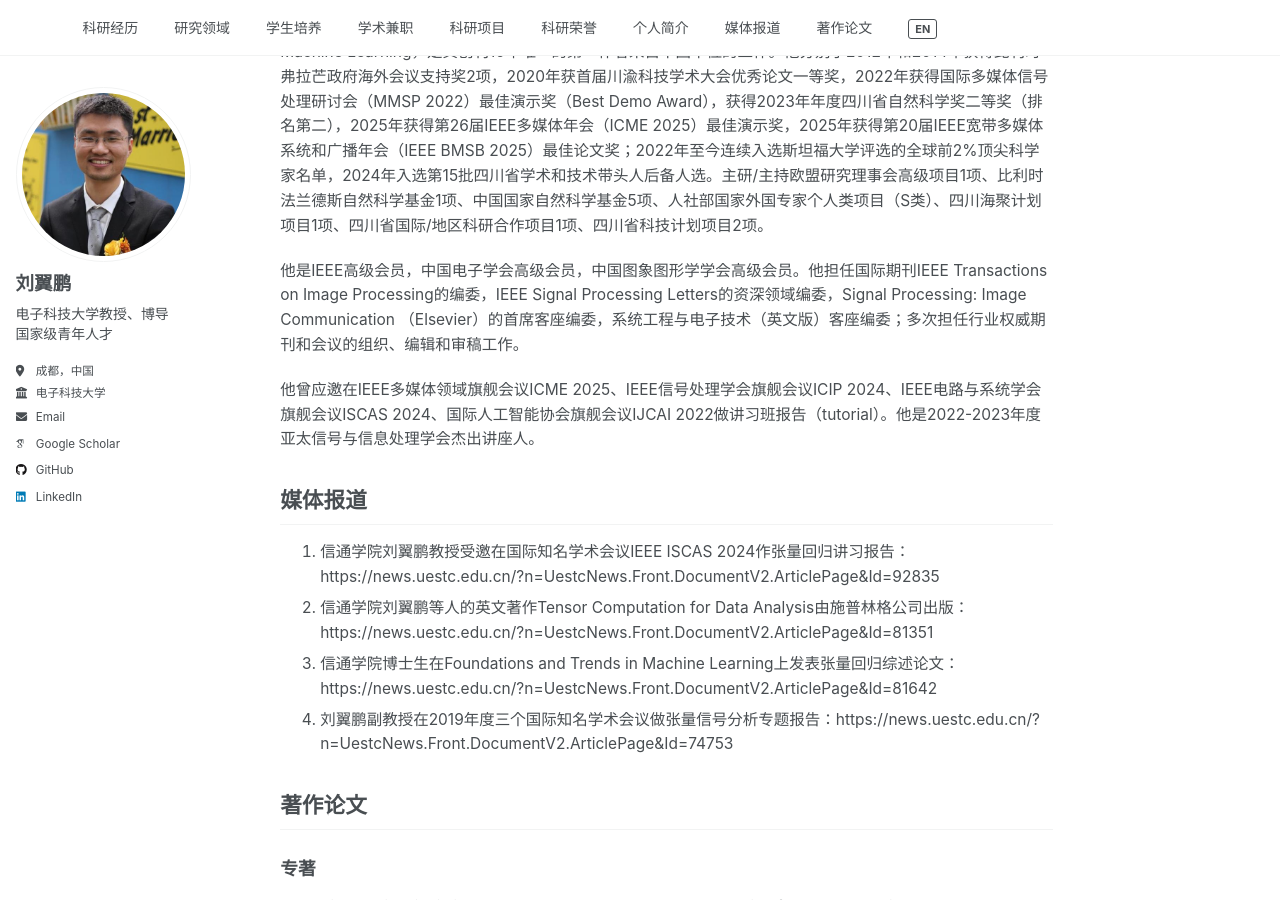
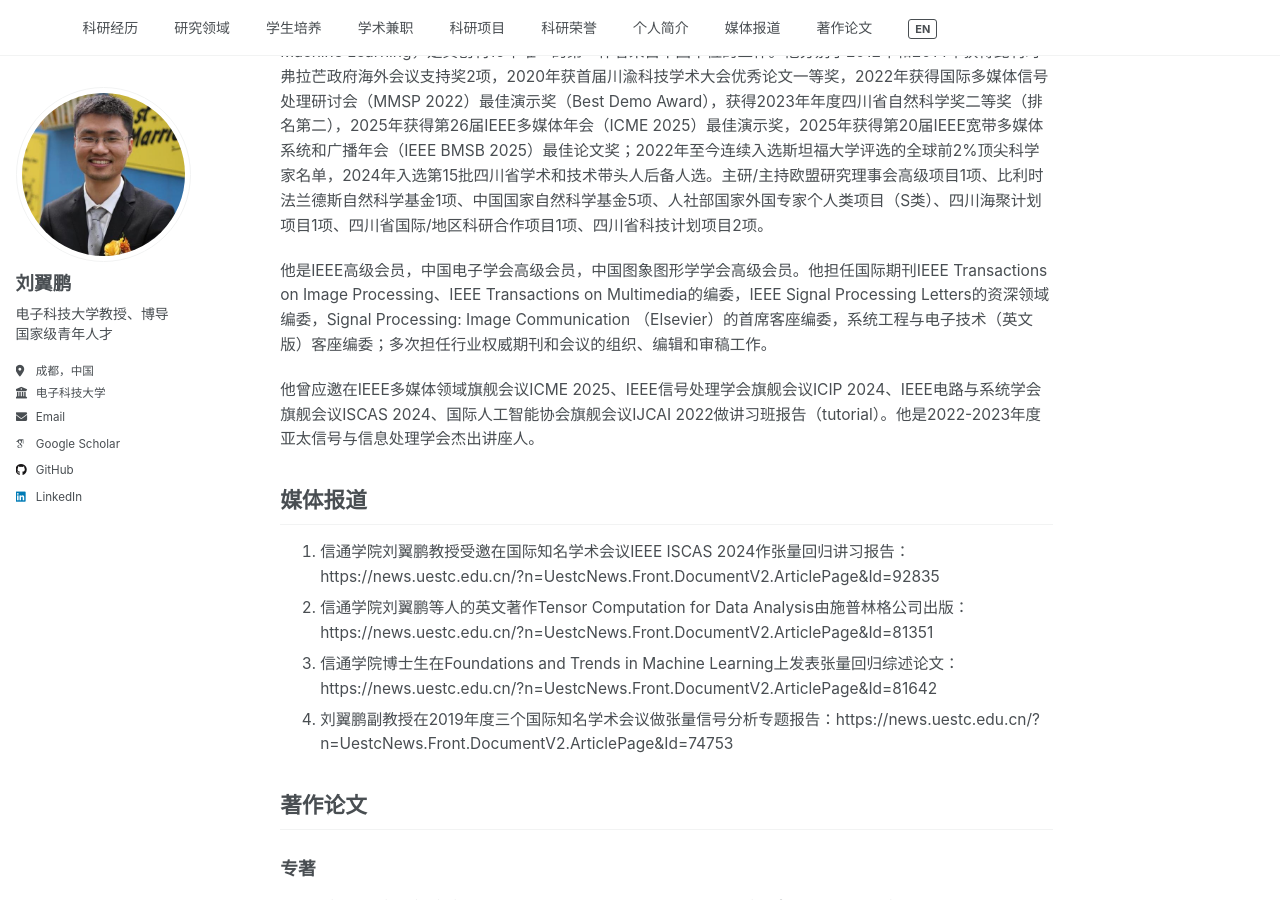
Before and after one commit to yipengliu/yipengliu.github.io, a Jekyll site: the page built from _pages/main-zh.md, in a window 1280 px wide and 900 px high, scrolled down 2363 px. Built offline with Jekyll 4.4.1, drawn with Linux system fonts in a browser that asks for light colours; some web fonts are replaced.

Commit message:
Update main-zh.md

```diff
--- a/_pages/main-zh.md
+++ b/_pages/main-zh.md
@@ -78,7 +78,7 @@ redirect_from:
 
 刘翼鹏是电子科技大学信息与通信工程学院教授、博士生导师、国家级青年人才。他曾在鲁汶大学（比利时）、清华大学（北京）、清华大学（台湾）、华为技术、西南电子技术研究所访问和工作。他主要从事人工智能的计算方法，以及图像、视频、语音、生理信号、无线电等多媒体的应用，发表国际期刊和会议论文100余篇，其中近50余篇论文发表在IEEE期刊，撰写英文专著2本和编著1本。他的论文Tensor Regression发表在人工智能顶刊FnT in Machine Learning，是其创刊16年唯一的第一作者来自中国单位的工作。他分别于2012年和2014年获得比利时弗拉芒政府海外会议支持奖2项，2020年获首届川渝科技学术大会优秀论文一等奖，2022年获得国际多媒体信号处理研讨会（MMSP 2022）最佳演示奖（Best Demo Award），获得2023年年度四川省自然科学奖二等奖（排名第二），2025年获得第26届IEEE多媒体年会（ICME 2025）最佳演示奖，2025年获得第20届IEEE宽带多媒体系统和广播年会（IEEE BMSB 2025）最佳论文奖；2022年至今连续入选斯坦福大学评选的全球前2%顶尖科学家名单，2024年入选第15批四川省学术和技术带头人后备人选。主研/主持欧盟研究理事会高级项目1项、比利时法兰德斯自然科学基金1项、中国国家自然科学基金5项、人社部国家外国专家个人类项目（S类）、四川海聚计划项目1项、四川省国际/地区科研合作项目1项、四川省科技计划项目2项。
 
-他是IEEE高级会员，中国电子学会高级会员，中国图象图形学学会高级会员。他担任国际期刊IEEE Transactions on Image Processing的编委，IEEE Signal Processing Letters的资深领域编委，Signal Processing: Image Communication （Elsevier）的首席客座编委，系统工程与电子技术（英文版）客座编委；多次担任行业权威期刊和会议的组织、编辑和审稿工作。
+他是IEEE高级会员，中国电子学会高级会员，中国图象图形学学会高级会员。他担任国际期刊IEEE Transactions on Image Processing、IEEE Transactions on Multimedia的编委，IEEE Signal Processing Letters的资深领域编委，Signal Processing: Image Communication （Elsevier）的首席客座编委，系统工程与电子技术（英文版）客座编委；多次担任行业权威期刊和会议的组织、编辑和审稿工作。
 
 他曾应邀在IEEE多媒体领域旗舰会议ICME 2025、IEEE信号处理学会旗舰会议ICIP 2024、IEEE电路与系统学会旗舰会议ISCAS 2024、国际人工智能协会旗舰会议IJCAI 2022做讲习班报告（tutorial）。他是2022-2023年度亚太信号与信息处理学会杰出讲座人。
 
```
